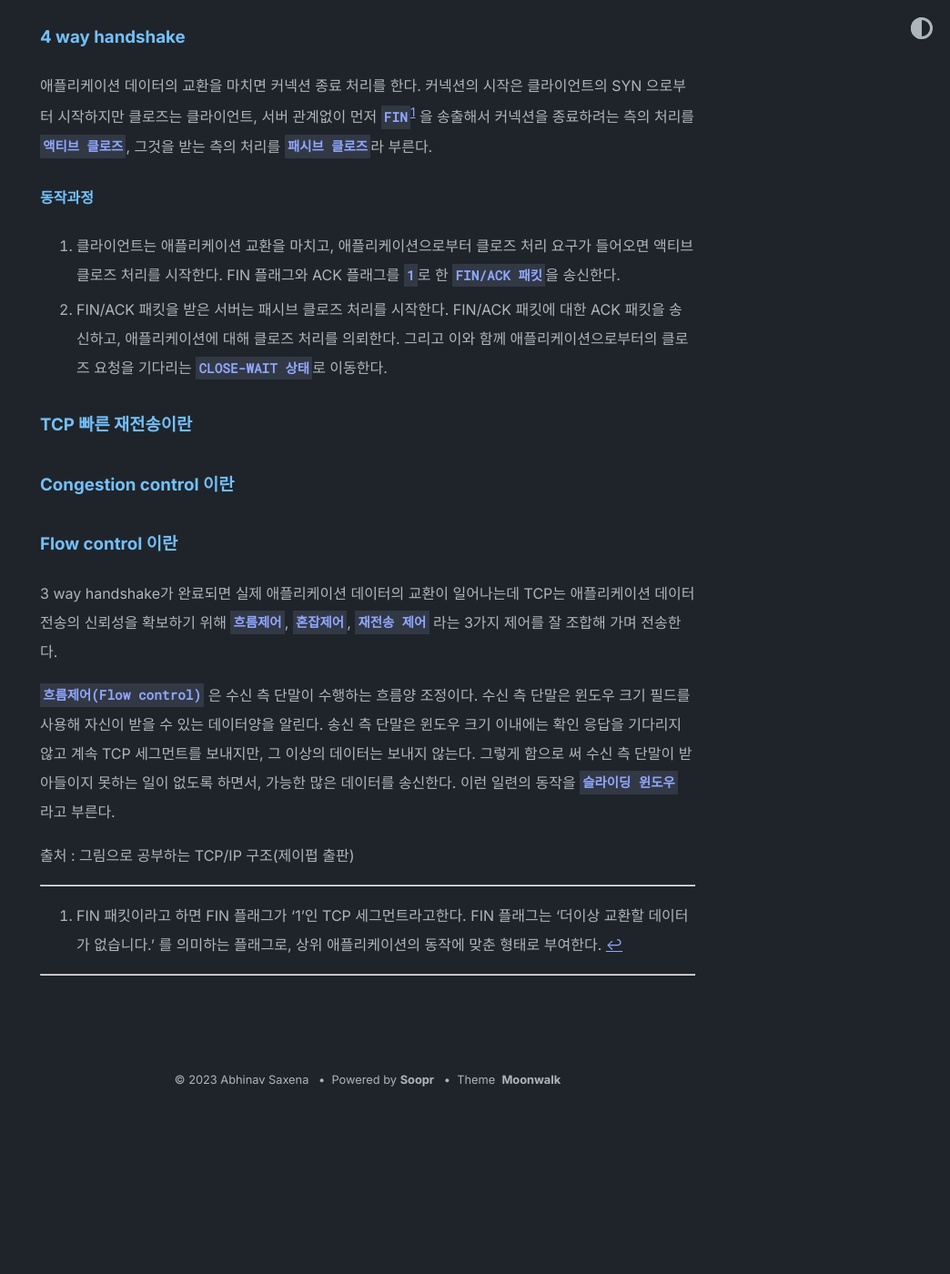
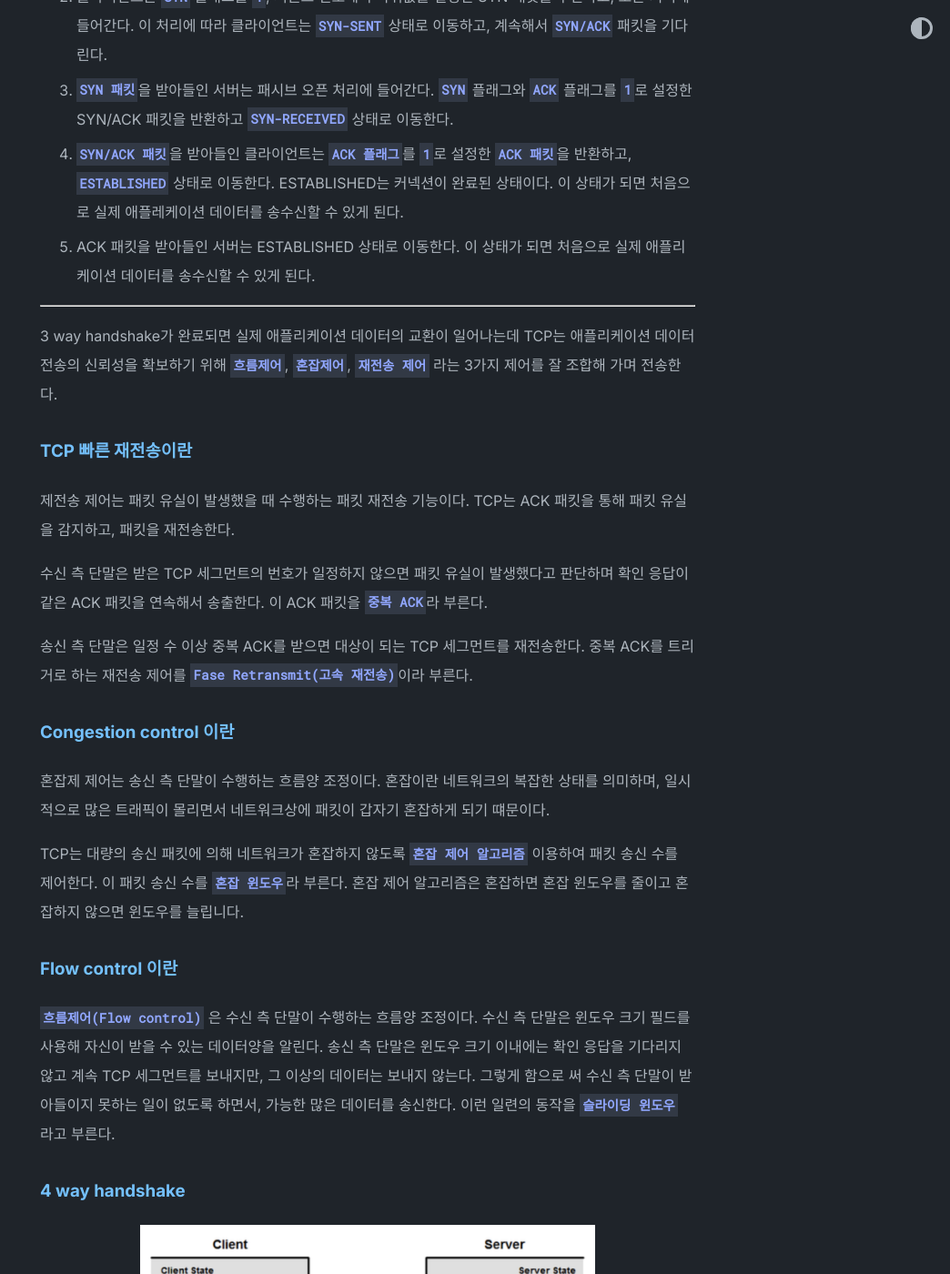
Before and after one commit to futuremaker019/blog, a Jekyll site: the page built from _posts/study/2023-11-18-네트워크 3주차(TCP).md, in a window 1280 px wide and 1400 px high, scrolled down 1063 px. Shown: the whole window at 91% size, without its empty margins (236-1280 px from the left). Built offline with Jekyll 4.4.1, drawn with Linux system fonts in a browser that asks for light colours; comment, search, counter and statistics services are not loaded; before the commit the page ends 2275 px from its top, so only the background shows below that; some of the changed text lies outside the part shown.

Commit message:
TCP 수정

```diff
--- a/_posts/study/2023-11-18-네트워크 3주차(TCP).md
+++ b/_posts/study/2023-11-18-네트워크 3주차(TCP).md
@@ -6,13 +6,13 @@ tags: [프로토콜, study]
 ### TCP란
 
 - Transmission Control Protocal의 약자로 메일이나 파일 전송, 웹브라우저 등 데이터 전송시 신뢰성을 요구하는 애플리케이션에서 사용한다.
-
 - TCP는 애플리케이션 데이터를 송신하기 전에 TCP 커넥션이라는 논리적인 통신로를 만들어 통신 환경을 정비한다.
-
 - 송신 파이프, 수신 파이프를 이용해 송신 전용, 수신 전용으로 사용하며 데이터를 보냈는지 받았는지 확인하며 통신한다.0
 
+### 3 way handshake
 
-### 3 way handshake
+
+<img data-action="zoom" src='{{"/assets/images/post/3-way.png" | relative_url}}' alt='absolute' width="500"/>
 
 TCP에서의 전이 상태 중 접속 시작 단계의 과정이다.
 
@@ -22,27 +22,49 @@ TCP에서의 전이 상태 중 접속 시작 단계의 과정이다.
 4. `SYN/ACK 패킷`을 받아들인 클라이언트는 `ACK 플래그`를 `1`로 설정한 `ACK 패킷`을 반환하고, `ESTABLISHED` 상태로 이동한다. ESTABLISHED는 커넥션이 완료된 상태이다. 이 상태가 되면 처음으로 실제 애플레케이션 데이터를 송수신할 수 있게 된다.
 5. ACK 패킷을 받아들인 서버는 ESTABLISHED 상태로 이동한다. 이 상태가 되면 처음으로 실제 애플리케이션 데이터를 송수신할 수 있게 된다.
 
+---
+
+3 way handshake가 완료되면 실제 애플리케이션 데이터의 교환이 일어나는데 TCP는 애플리케이션 데이터 전송의 신뢰성을 확보하기 위해 `흐름제어`, `혼잡제어`, `재전송 제어` 라는 3가지 제어를 잘 조합해 가며 전송한다.
+
+### TCP 빠른 재전송이란
+
+제전송 제어는 패킷 유실이 발생했을 때 수행하는 패킷 재전송 기능이다. TCP는 ACK 패킷을 통해 패킷 유실을 감지하고, 패킷을 재전송한다.
+
+수신 측 단말은 받은 TCP 세그먼트의 번호가 일정하지 않으면 패킷 유실이 발생했다고 판단하며 확인 응답이 같은 ACK 패킷을 연속해서 송출한다. 이 ACK 패킷을 `중복 ACK`라 부른다.
+
+송신 측 단말은 일정 수 이상 중복 ACK를 받으면 대상이 되는 TCP 세그먼트를 재전송한다. 중복 ACK를 트리거로 하는 재전송 제어를 `Fase Retransmit(고속 재전송)`이라 부른다.
+
+### Congestion control 이란
+
+혼잡제 제어는 송신 측 단말이 수행하는 흐름양 조정이다. 혼잡이란 네트워크의 복잡한 상태를 의미하며, 일시적으로 많은 트래픽이 몰리면서 네트워크상에 패킷이 갑자기 혼잡하게 되기 떄문이다.
+
+TCP는 대량의 송신 패킷에 의해 네트워크가 혼잡하지 않도록 `혼잡 제어 알고리즘` 이용하여 패킷 송신 수를 제어한다. 이 패킷 송신 수를 `혼잡 윈도우`라 부른다. 혼잡 제어 알고리즘은 혼잡하면 혼잡 윈도우를 줄이고 혼잡하지 않으면 윈도우를 늘립니다.
+
+### Flow control 이란
+
+`흐름제어(Flow control)` 은 수신 측 단말이 수행하는 흐름양 조정이다. 수신 측 단말은 윈도우 크기 필드를 사용해 자신이 받을 수 있는 데이터양을 알린다. 송신 측 단말은 윈도우 크기 이내에는 확인 응답을 기다리지 않고 계속 TCP 세그먼트를 보내지만, 그 이상의 데이터는 보내지 않는다. 그렇게 함으로 써 수신 측 단말이 받아들이지 못하는 일이 없도록 하면서, 가능한 많은 데이터를 송신한다. 이런 일련의 동작을 `슬라이딩 윈도우` 라고 부른다.
+
 ### 4 way handshake
+
+<img data-action="zoom" src='{{"/assets/images/post/4-way.png" | relative_url}}' alt='absolute' width="500"/>
 
 애플리케이션 데이터의 교환을 마치면 커넥션 종료 처리를 한다. 커넥션의 시작은 클라이언트의 SYN 으로부터 시작하지만 클로즈는 클라이언트, 서버 관계없이 먼저 `FIN`[^1] 을 송출해서 커넥션을 종료하려는 측의 처리를 `액티브 클로즈`, 그것을 받는 측의 처리를 `패시브 클로즈`라 부른다.
 
 #### 동작과정
 
-1. 클라이언트는 애플리케이션 교환을 마치고, 애플리케이션으로부터 클로즈 처리 요구가 들어오면 액티브 클로즈 처리를 시작한다. FIN 플래그와 ACK 플래그를 `1`로 한 `FIN/ACK 패킷`을 송신한다.
-2. FIN/ACK 패킷을 받은 서버는 패시브 클로즈 처리를 시작한다. FIN/ACK 패킷에 대한 ACK 패킷을 송신하고, 애플리케이션에 대해 클로즈 처리를 의뢰한다. 그리고 이와 함께 애플리케이션으로부터의 클로즈 요청을 기다리는 `CLOSE-WAIT 상태`로 이동한다.
-
-### TCP 빠른 재전송이란
-
-### Congestion control 이란
-
-### Flow control 이란
-
-3 way handshake가 완료되면 실제 애플리케이션 데이터의 교환이 일어나는데 TCP는 애플리케이션 데이터 전송의 신뢰성을 확보하기 위해 `흐름제어`, `혼잡제어`, `재전송 제어` 라는 3가지 제어를 잘 조합해 가며 전송한다.
-
-`흐름제어(Flow control)` 은 수신 측 단말이 수행하는 흐름양 조정이다. 수신 측 단말은 윈도우 크기 필드를 사용해 자신이 받을 수 있는 데이터양을 알린다. 송신 측 단말은 윈도우 크기 이내에는 확인 응답을 기다리지 않고 계속 TCP 세그먼트를 보내지만, 그 이상의 데이터는 보내지 않는다. 그렇게 함으로 써 수신 측 단말이 받아들이지 못하는 일이 없도록 하면서, 가능한 많은 데이터를 송신한다. 이런 일련의 동작을 `슬라이딩 윈도우` 라고 부른다.
+1. 클라이언트는 데이터 교환을 마치고, 액티브 클로즈 처리를 실시한다. FIN 플래그와 ACK 플래그를 `1`로 한 `FIN/ACK 패킷`을 송신한다. 그리고 `FIN-WAIT1` 상태로 이동한다.
+2. FIN/ACK 패킷을 받은 서버는 패시브 클로즈 처리를 시작한다. ACK 패킷을 송신하고, 애플리케이션으로부터 클로즈 요청을 기다리는 `CLOSE-WAIT` 상태로 이동한다.
+3. ACK 를 받은 클라이언트는 서버로부터 FIN/ACK 패킷을 기다리는 FIN-WAIT2 상태로 이동한다.
+4. 서버는 FIN/ACK 를 송신하고 자신이 송신한 FIN/ACK 패킷에 대한 ACK 패킷(클로즈 처리에 대한 최후 ACK)를 기다리는 `LAST-ACK` 단계로 이동한다.
+5. FIN/ACK를 받은 클라이언트는 ACK 패킷을 반송하고 `TIME_WAIT` 상태로 이동한다.
+6. ACK 패킷을 받은 서버는 `CLOSED` 상태로 이동하고, 커넥션을 삭제한다. 이와 함께, 이 커넥션에 확보하고 있던 자원을 모두 해제한다. 이것을 `패시브 클로즈`를 종료한다.
+7. `TIME-WAIT`에 대기중인 클라이언트는 `CLOSED` 상태로 이동해, 커넥션을 삭제한다. 이것으로 `액티브 클로즈`를 종료한다.
 
 
-출처 : 그림으로 공부하는 TCP/IP 구조(제이펍 출판)
+
+출처
+- 그림으로 공부하는 TCP/IP 구조(제이펍 출판)
+- [https://bangu4.tistory.com/74](https://bangu4.tistory.com/74)
 
 ---
 
```
Also changed, not shown: study/2023-11-06-블로그.md (deleted, +0 -6 lines), assets/images/post/3-way.png (added), assets/images/post/4-way.png (added).
